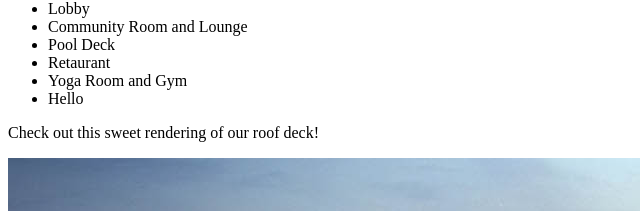
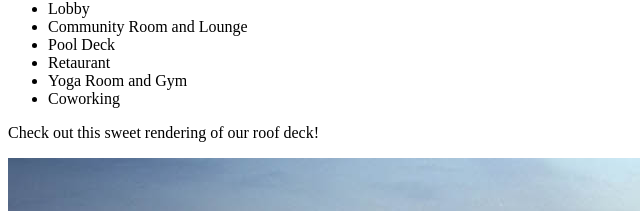
Before and after one commit to tonyayala89/mysite, a plain HTML site: page index.html in a window 1280 px wide. Shown: the part 195-406 px from the top of the page, 0-640 px from the left. Drawn offline with Linux system fonts and the light colour scheme.

Commit message:
fixed it to coworking

```diff
--- a/index.html
+++ b/index.html
@@ -18,7 +18,7 @@
     <li>Pool Deck</li>
     <li>Retaurant</li>
     <li>Yoga Room and Gym</li>
-    <li>Hello</li>
+    <li>Coworking</li>
     </ul>
 
 <p>Check out this sweet rendering of our roof deck!</p>
```
